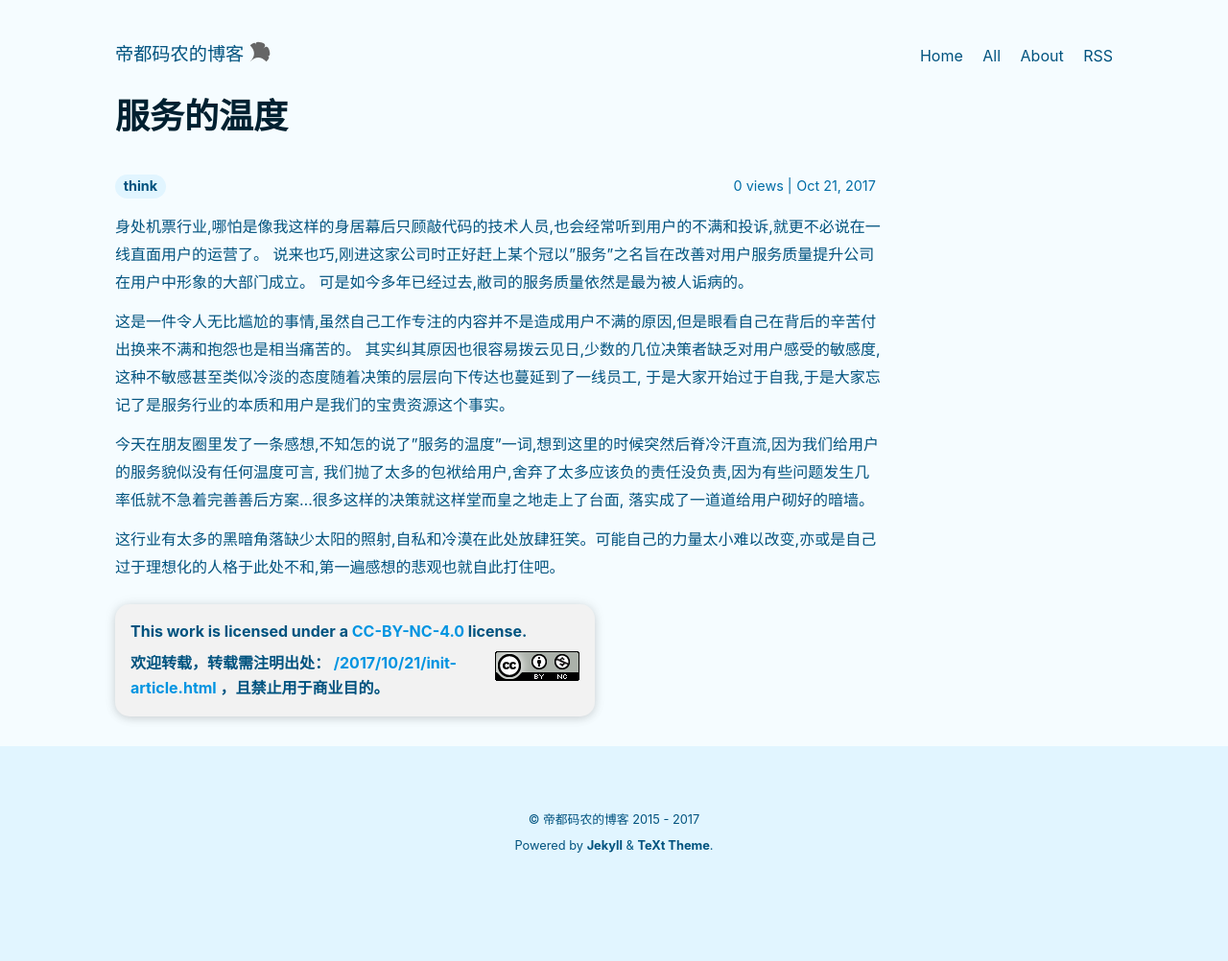
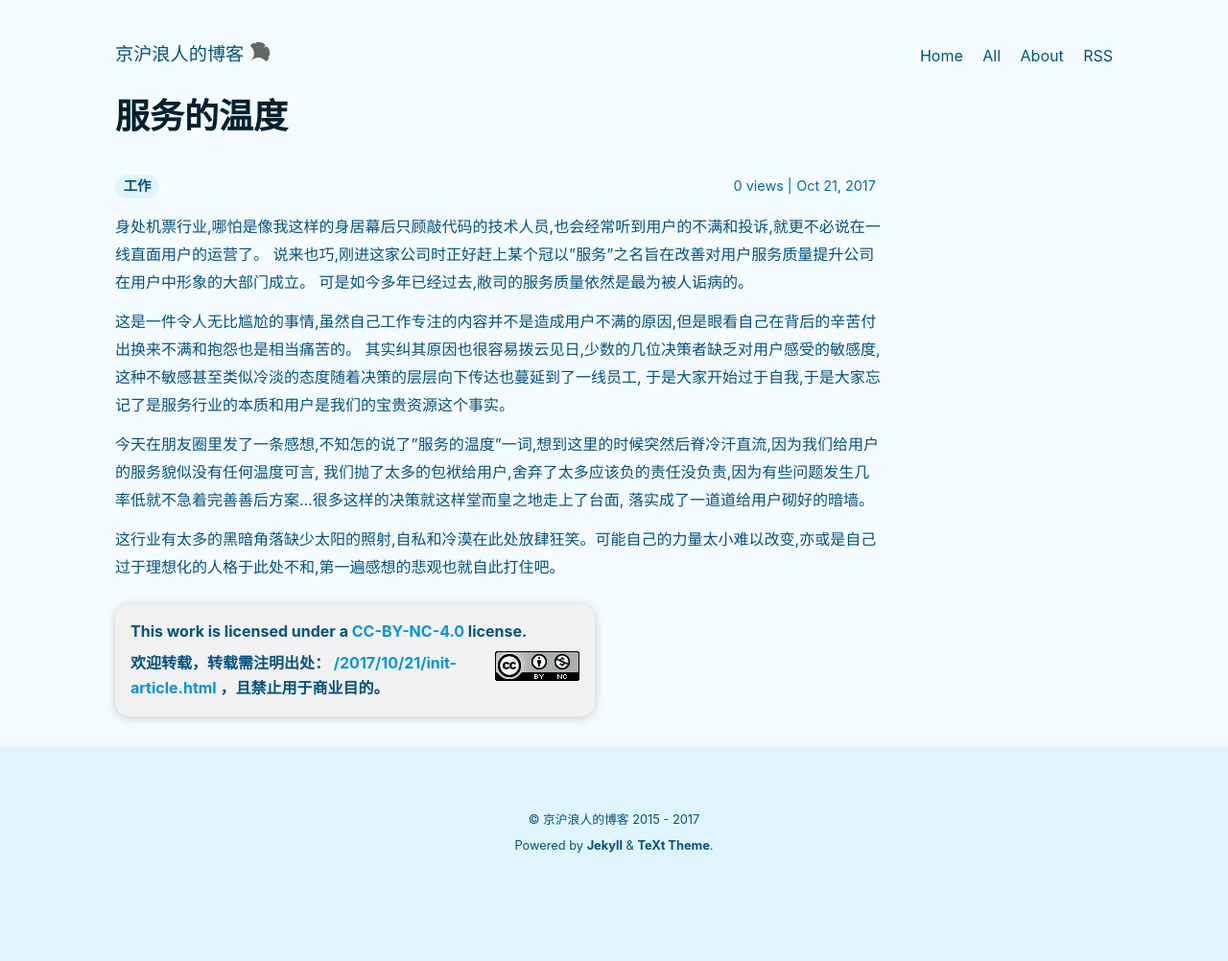
Before and after one commit to jingshui0312/jingshui0312.github.io, a Jekyll site: the page built from _posts/2017-10-21-init-article.md, in a window 1280 px wide. Shown: the whole page at 96% size. Built offline with Jekyll 4.4.1, drawn with Linux system fonts in a browser that asks for light colours; nearby versions of some CDN libraries; comment, search, counter and statistics services are not loaded.

Commit message:
update blog name

```diff
--- a/_config.yml
+++ b/_config.yml
@@ -8,9 +8,9 @@
 ## Base settings ##
 # base_url: https://www.someone.com # **required!** The site's Protocol and Hostname e.g. https://blog.someone.com
 base_path: '/'
-title: 帝都码农的博客
+title: 京沪浪人的博客
 description: > #this means to ignore newlines until "nav_lists:"
-  帝都码农,自食其力,自得其乐
+  生于雄安，学在北洋，往返于京津冀，身体力行实践京津冀一体化
 
 nav_lists:
   - title: About
--- a/_posts/2017-10-21-init-article.md
+++ b/_posts/2017-10-21-init-article.md
@@ -2,7 +2,7 @@
 layout: post
 title: 服务的温度
 key: 20171021
-tags: think
+tags: 工作
 ---
 
 身处机票行业,哪怕是像我这样的身居幕后只顾敲代码的技术人员,也会经常听到用户的不满和投诉,就更不必说在一线直面用户的运营了。
```
